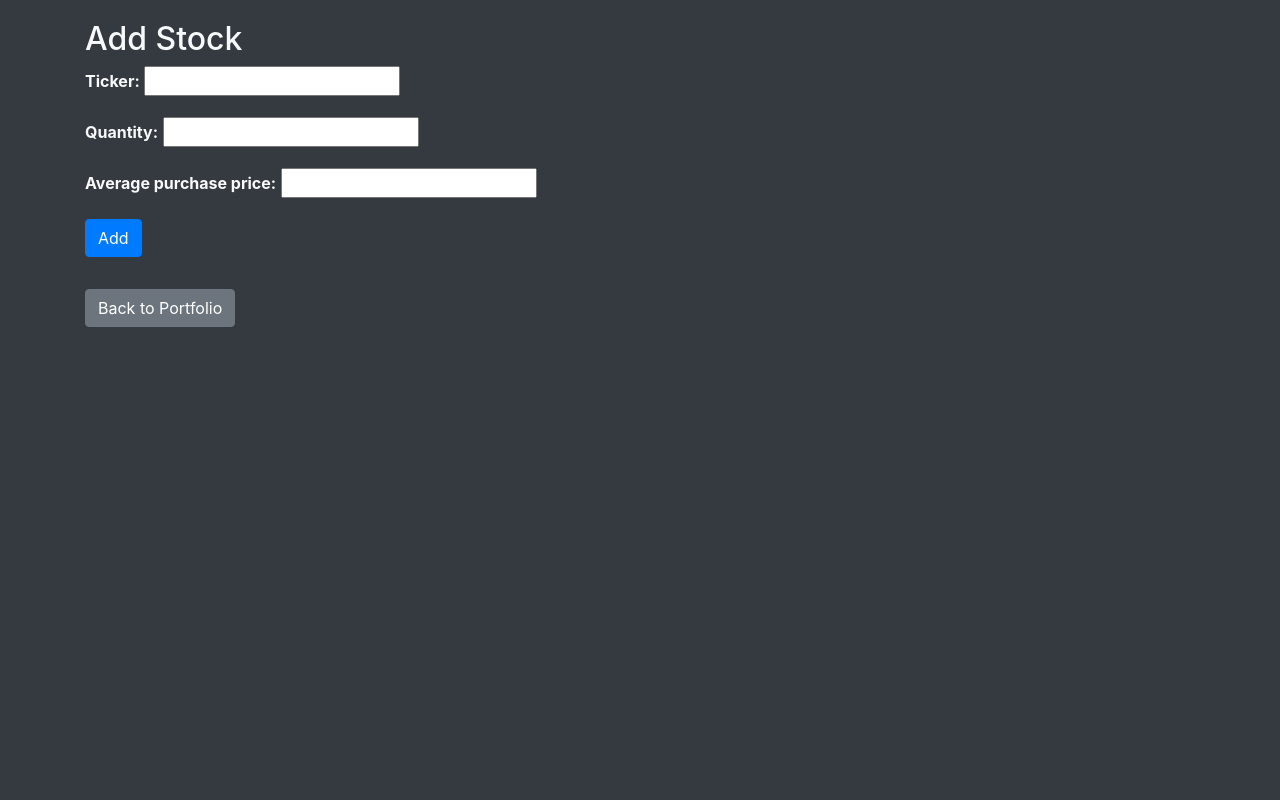
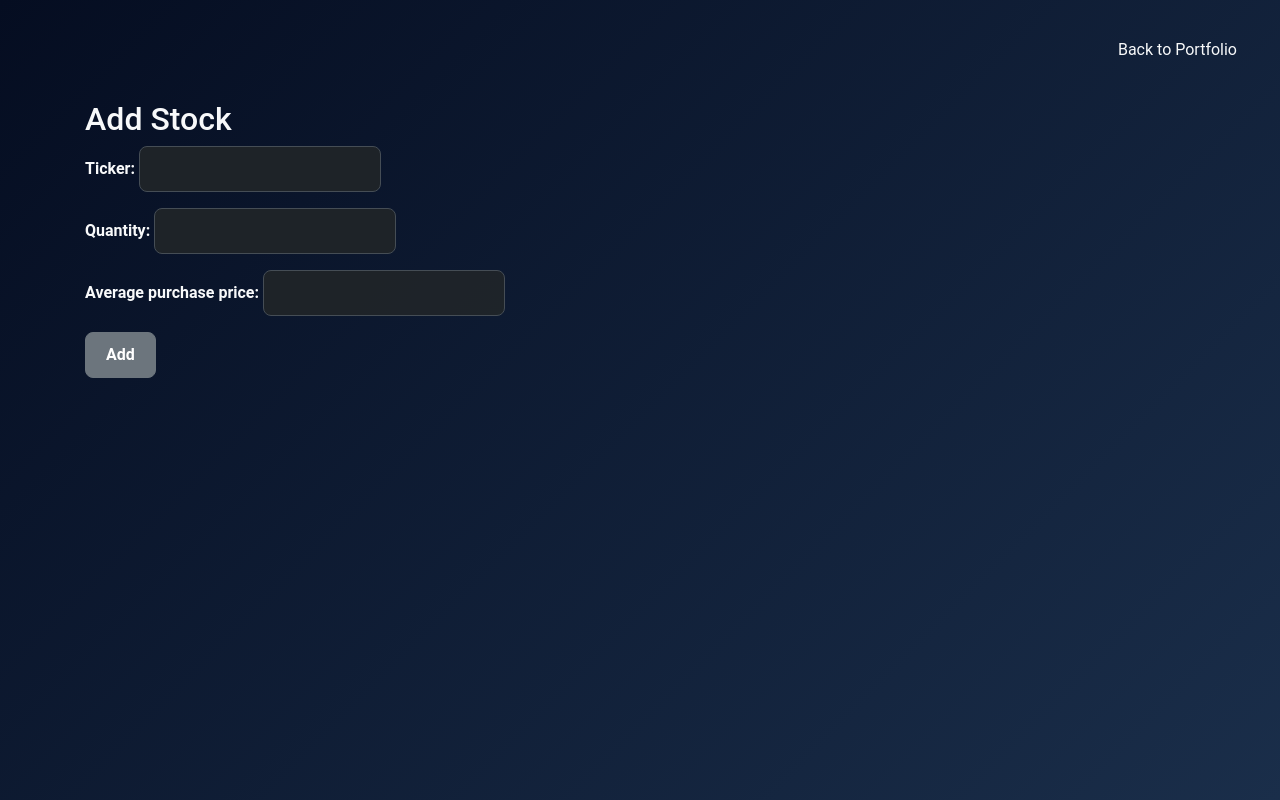
Before and after one commit to SURFLOU/DividendCity, a Django app: page /add_stock/ in a window 1280 px wide. Run offline with Django 4.2, Linux system fonts and the light colour scheme; the visitor is signed in with stand-in values (Sample User, id 1); parts of the project's set-up code (start-up, migrations or seed data) failed here and were passed over; some libraries are stand-ins or nearby versions.

Commit message:
feat: changed frontend for add_stock template

```diff
--- a/Dywidendy_GPW/templates/add_stock.html
+++ b/Dywidendy_GPW/templates/add_stock.html
@@ -3,50 +3,134 @@
 <html lang="en">
 <head>
 {% block head %}
+    {{ block.super }}
     <meta charset="UTF-8">
     <meta name="viewport" content="width=device-width, initial-scale=1.0">
     <title>Add Stock</title>
+    <!-- Bootstrap CSS -->
     <link rel="stylesheet" href="https://stackpath.bootstrapcdn.com/bootstrap/4.5.2/css/bootstrap.min.css">
+    <!-- jQuery UI CSS -->
     <link rel="stylesheet" href="//code.jquery.com/ui/1.12.1/themes/base/jquery-ui.css">
 
     <style>
         body {
-            background-color: #343a40;
+            background: linear-gradient(135deg, #050d21, #1a2e4a);
             color: #f8f9fa;
             padding: 20px;
+            font-family: 'Roboto', sans-serif;
         }
+
+        .navbar-custom {
+            border-radius: 8px;
+            padding: 10px 15px;
+            margin-bottom: 20px;
+        }
+
+        .navbar-custom .navbar-brand,
+        .navbar-custom .nav-link {
+            color: #f8f9fa;
+            font-size: 1rem;
+        }
+
+        .navbar-custom .nav-link:hover {
+            color: #17a2b8;
+        }
+
         .form-group {
             margin-bottom: 20px;
         }
+
         .form-control {
-            background-color: #454d55;
+            background-color: rgba(33, 37, 41, 0.9);
             color: #f8f9fa;
+            border: 1px solid #454d55;
+            border-radius: 8px;
+            padding: 10px;
         }
+
         .form-control:focus {
-            background-color: #454d55;
+            background-color: rgba(33, 37, 41, 0.9);
             color: #f8f9fa;
+            border-color: #17a2b8;
+            box-shadow: none;
         }
+
         label {
             font-weight: bold;
         }
+
         .ui-autocomplete {
             max-height: 200px;
             overflow-y: auto;
             overflow-x: hidden;
             z-index: 1000;
+            background-color: rgba(33, 37, 41, 0.9);
+            border: 1px solid #454d55;
+            border-radius: 8px;
         }
+
         .ui-menu-item {
             padding: 10px;
             color: #f8f9fa;
-            background-color: #343a40;
+            background-color: rgba(33, 37, 41, 0.9);
             border-bottom: 1px solid #454d55;
+            border-radius: 8px;
         }
+
         .ui-menu-item:hover {
             background-color: #495057;
             cursor: pointer;
         }
+
         .ui-helper-hidden-accessible {
             display: none;
+        }
+
+        .btn-primary {
+            background-color: #17a2b8;
+            border-color: #17a2b8;
+            border-radius: 8px;
+            padding: 10px 20px;
+            font-size: 1rem;
+            font-weight: bold;
+            transition: background-color 0.3s ease, border-color 0.3s ease;
+        }
+
+        .btn-primary:hover {
+            background-color: #138496;
+            border-color: #117a8b;
+        }
+
+        .btn-secondary {
+            background-color: #6c757d;
+            border-color: #6c757d;
+            border-radius: 8px;
+            padding: 10px 20px;
+            font-size: 1rem;
+            font-weight: bold;
+            transition: background-color 0.3s ease, border-color 0.3s ease;
+        }
+
+        .btn-secondary:hover {
+            background-color: #5a6268;
+            border-color: #545b62;
+        }
+
+        input[type="text"],
+        input[type="number"] {
+            background-color: rgba(33, 37, 41, 0.9);
+            color: #f8f9fa;
+            border: 1px solid #454d55;
+            border-radius: 8px;
+            padding: 10px;
+        }
+
+        input[type="text"]:focus,
+        input[type="number"]:focus {
+            background-color: rgba(33, 37, 41, 0.9);
+            color: #f8f9fa;
+            border-color: #17a2b8;
+            box-shadow: none;
         }
     </style>
 
@@ -75,15 +159,29 @@
 </head>
 <body>
 {% block content %}
+    <nav class="navbar navbar-expand-lg navbar-custom">
+        <div class="collapse navbar-collapse show" id="navbarNav">
+            <ul class="navbar-nav ml-auto">
+                <li class="nav-item">
+                    <a class="nav-link" href="{% url 'portfolio' %}">Back to Portfolio</a>
+                </li>
+            </ul>
+        </div>
+    </nav>
+
     <div class="container">
-        <h2>Add Stock</h2>
-        <form method="post">
-            {% csrf_token %}
-            {{ form.as_p }}
-            <button type="submit" class="btn btn-primary">Add</button>
-        </form>
-        <a href="{% url 'portfolio' %}" class="btn btn-secondary mt-3">Back to Portfolio</a>
+        <div class="card-custom">
+            <div class="card-body-custom">
+                <h2>Add Stock</h2>
+                <form method="post">
+                    {% csrf_token %}
+                    {{ form.as_p }}
+                    <button type="submit" class="btn btn-secondary">Add</button>
+                </form>
+            </div>
+        </div>
     </div>
+
     <script src="https://stackpath.bootstrapcdn.com/bootstrap/4.5.2/js/bootstrap.min.js"></script>
 {% endblock content %}
 </body>
```
